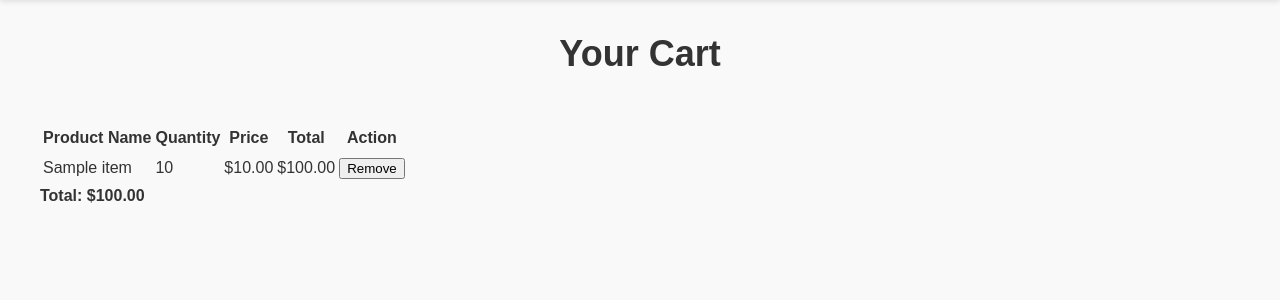
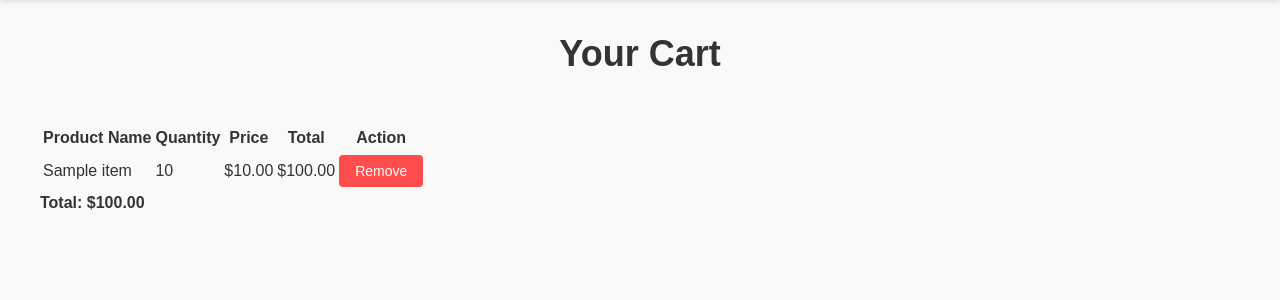
Before and after one commit to 10Sameer/BakeryProjectPractise, a PHP site: page /cart.php in a window 1280 px wide. Shown: the part 58-358 px from the top of the page. Run offline with PHP 8.4, Linux system fonts and the light colour scheme; tables that the repository leaves empty or names only in its code hold one stand-in row (values such as "Sample post").

Commit message:
Adding remove button  Css

```diff
--- a/styling.css
+++ b/styling.css
@@ -194,3 +194,18 @@ h1 {
 .cart-table td {
     font-size: 16px;
 }
+/* Remove BUtton */
+.remove-btn {
+    background-color: #ff4d4d;
+    color: #fff;
+    border: none;
+    padding: 8px 16px;
+    border-radius: 4px;
+    cursor: pointer;
+    font-size: 14px;
+    transition: background-color 0.3s ease;
+}
+
+.remove-btn:hover {
+    background-color: #cc0000;
+}
```
